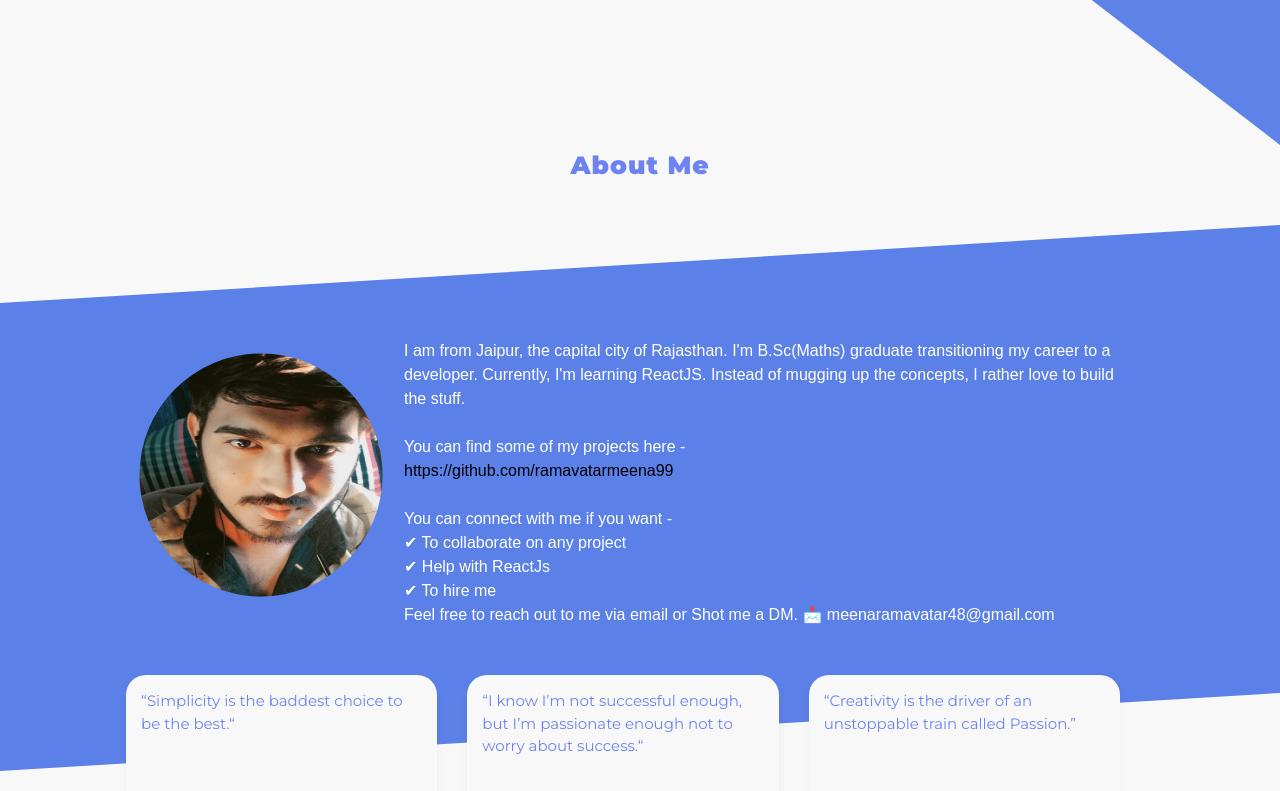
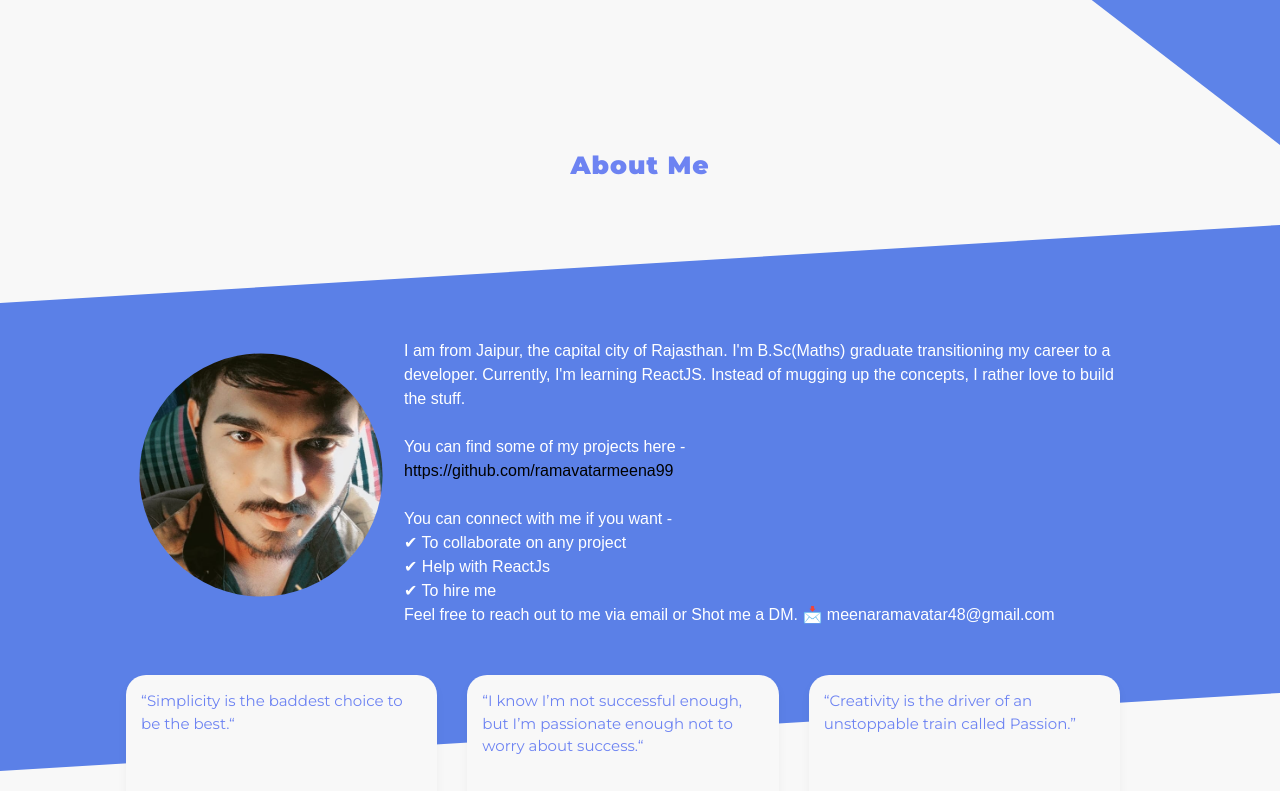
Before and after one commit to ramavatarmeena99/my_portfolio, a React (Create React App) app: page / in a window 1280 px wide. Shown: the part 535-1326 px from the top of the page. Built offline with nearby package versions, Linux system fonts and the light colour scheme.

Commit message:
bug size img

```diff
--- a/src/Components/AboutMe/index.module.css
+++ b/src/Components/AboutMe/index.module.css
@@ -71,7 +71,6 @@ a:hover {
   width: 250px;
   height: 250px;
   clip-path: circle(49% at 50% 50%);
-  background-color: red;
   margin-bottom: 100px;
   margin-left: 10px;
   display: flex;
@@ -81,6 +80,7 @@ a:hover {
 .mePic {
   width: 100%;
   height: 100%;
+  object-fit: cover;
 }
 .forReview {
   width: 100%;
```
